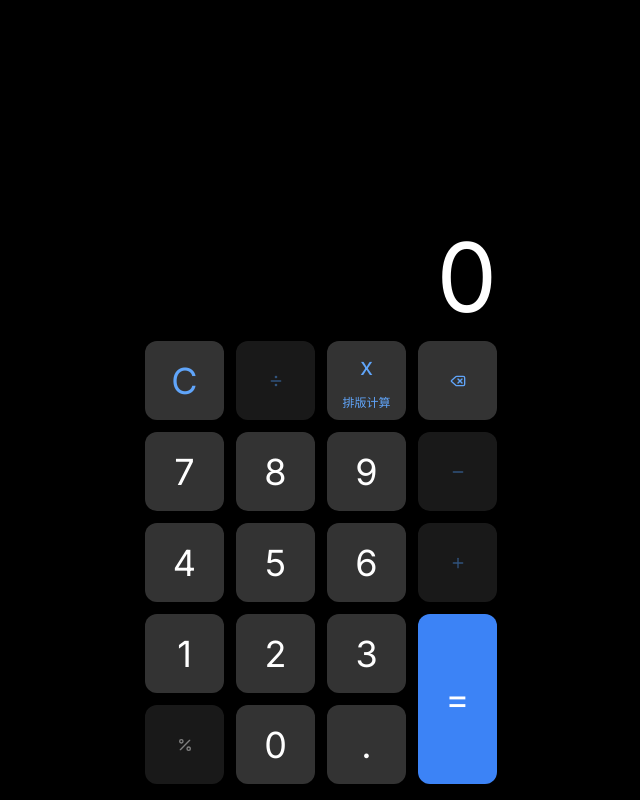
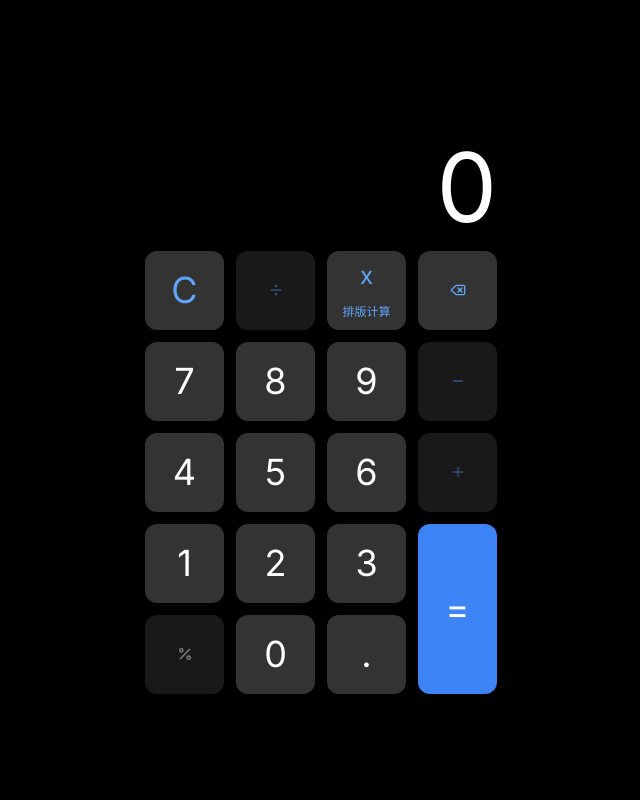
Before and after one commit to zhewenzhang/studio, a Next.js app: page / in a window 1280 px wide. Shown: the whole page, without its empty margins (319-959 px from the left). Built offline with nearby package versions, Linux system fonts and the light colour scheme.

Commit message:
现在我用其他手机测试了一下，有一个状况，用户打开之后，页面按钮在下面，上面有很多空白，用户需要向下滑动才能显示完整的按钮（主页面）。我需要修正，

```diff
--- a/src/app/page.tsx
+++ b/src/app/page.tsx
@@ -2,7 +2,7 @@ import { Calculator } from '@/components/calculator';
 
 export default function Home() {
   return (
-    <main className="h-screen bg-background">
+    <main className="min-h-screen bg-background flex items-center justify-center">
       <Calculator />
     </main>
   );
--- a/src/components/calculator.tsx
+++ b/src/components/calculator.tsx
@@ -58,8 +58,6 @@ export function Calculator() {
 
   const handleOperator = (nextOperator: string) => {
      if (nextOperator !== 'x') {
-      // This part is now effectively disabled by the button's disabled state,
-      // but kept as a fallback.
       toast({
         variant: "destructive",
         title: "Unsupported Operation",
@@ -84,7 +82,7 @@ export function Calculator() {
   };
 
   const calculate = (bd1: number, bd2: number): number => {
-    const constantPart = 236.5; // 246.2 - 5 * 2 + 0.3
+    const constantPart = 246.2 - 5 * 2 + 0.3;
     const term1 = Math.floor(constantPart / (bd1 + 0.3));
     const term2 = Math.floor(constantPart / (bd2 + 0.3));
     return term1 * term2 * 4;
@@ -143,7 +141,7 @@ export function Calculator() {
 
   return (
     <div className="bg-background w-full max-w-sm mx-auto h-full flex flex-col justify-end p-4">
-      <div className="flex-1 flex flex-col justify-end items-end text-right mb-4 overflow-hidden">
+      <div className="flex-1 flex flex-col justify-end items-end text-right mb-4 overflow-hidden min-h-[128px]">
 
         <div className="text-muted-foreground text-2xl h-8 truncate w-full text-right">
             {utilizationRate !== null ? `排版利用率: ${utilizationRate.toFixed(2)}%` : ''}
```
